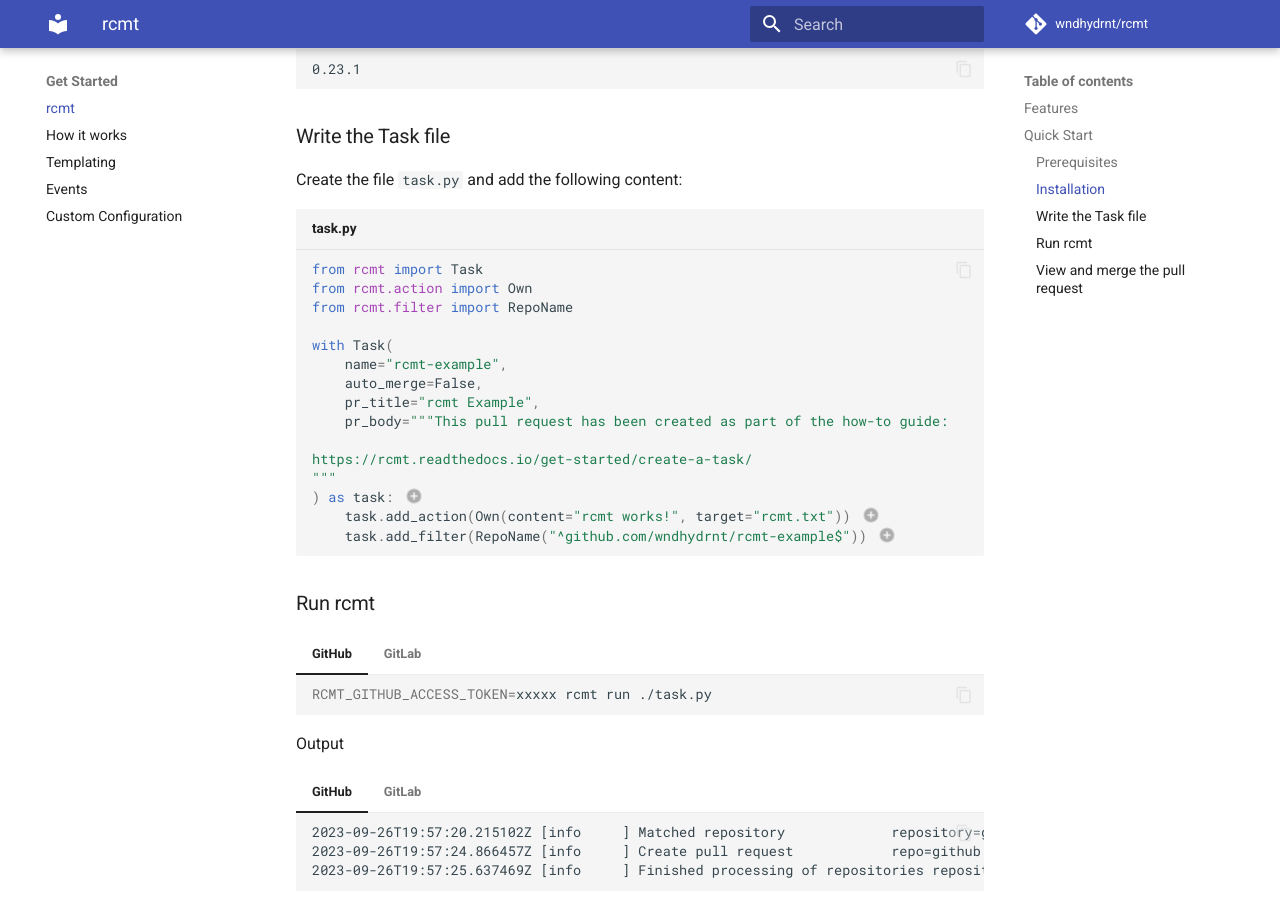
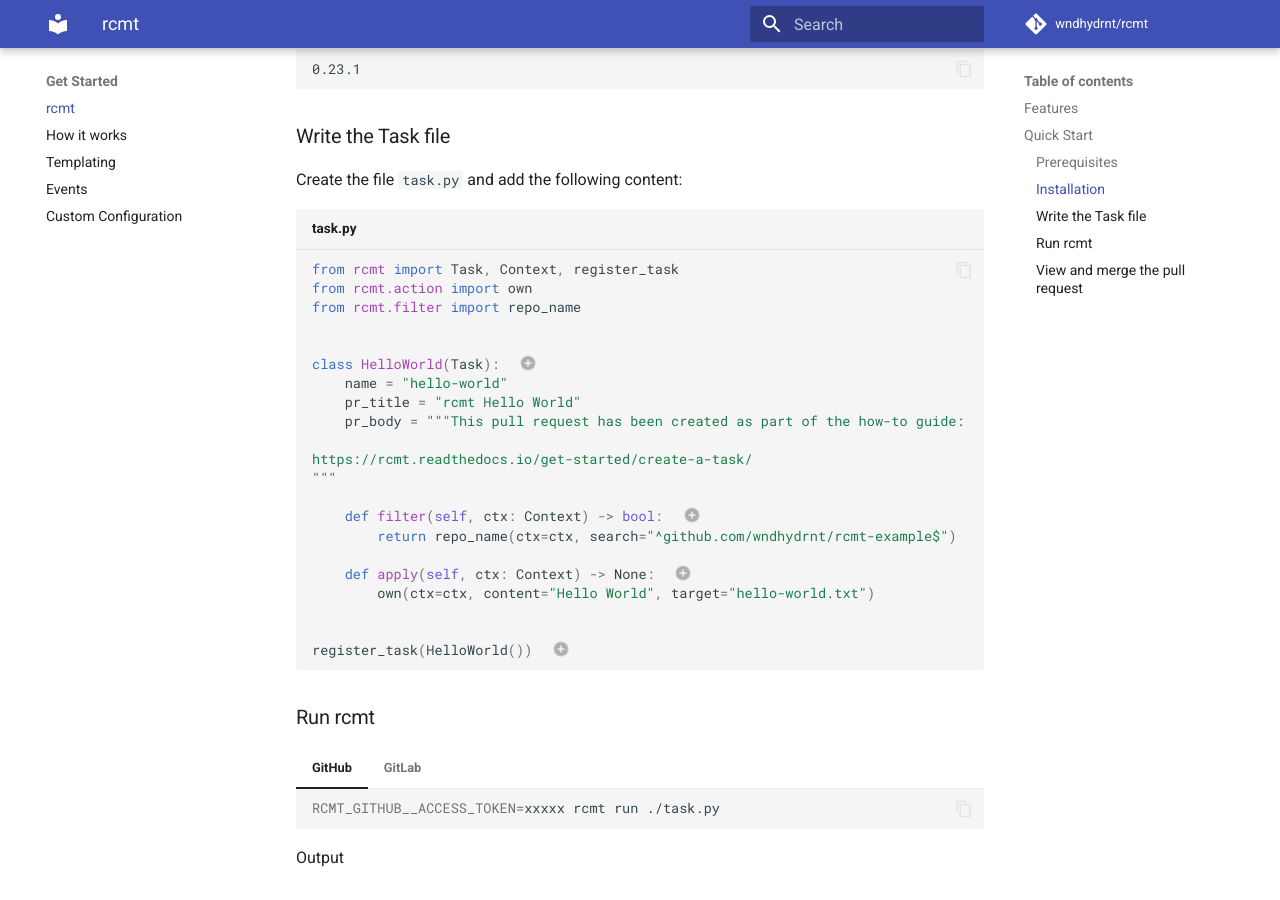
Before and after one commit to wndhydrnt/rcmt, an MkDocs documentation site: the page built from docs/index.md, in a window 1280 px wide and 900 px high, scrolled down 905 px. Built offline with MkDocs 1.6.1 and Material for MkDocs 9.7.7, drawn with Linux system fonts in a browser that asks for light colours; comment, search, counter and statistics services are not loaded.

Commit message:
update documentation

````diff
--- a/docs/examples/templating/task_default.py
+++ b/docs/examples/templating/task_default.py
@@ -1,4 +1,4 @@
-from rcmt import Context, Task
+from rcmt import Context, Task, register_task
 from rcmt.action import seed
 from rcmt.filter import repo_name
 
@@ -23,3 +23,6 @@ class TemplatingWithDefaultVars(Task):
 
     def apply(self, ctx: Context) -> None:
         seed(ctx=ctx, content="Default Templating", target="templating.txt")
+
+
+register_task(TemplatingWithDefaultVars())
--- a/docs/index.md
+++ b/docs/index.md
@@ -39,43 +39,50 @@ Output
 Create the file `task.py` and add the following content:
 
 ```python title="task.py"
-from rcmt import Task
-from rcmt.action import Own
-from rcmt.filter import RepoName
+from rcmt import Task, Context, register_task
+from rcmt.action import own
+from rcmt.filter import repo_name
 
-with Task(
-    name="rcmt-example",
-    auto_merge=False,
-    pr_title="rcmt Example",
-    pr_body="""This pull request has been created as part of the how-to guide:
+
+class HelloWorld(Task):  # (1)!
+    name = "hello-world"
+    pr_title = "rcmt Hello World"
+    pr_body = """This pull request has been created as part of the how-to guide:
 
 https://rcmt.readthedocs.io/get-started/create-a-task/
 """
-) as task: # (1)!
-    task.add_action(Own(content="rcmt works!", target="rcmt.txt")) # (2)!
-    task.add_filter(RepoName("^github.com/wndhydrnt/rcmt-example$")) # (3)!
+
+    def filter(self, ctx: Context) -> bool:  # (2)!
+        return repo_name(ctx=ctx, search="^github.com/wndhydrnt/rcmt-example$")
+
+    def apply(self, ctx: Context) -> None:  # (3)!
+        own(ctx=ctx, content="Hello World", target="hello-world.txt")
+
+
+register_task(HelloWorld())  # (4)!
 ```
 
-1.  A Task bundles Actions and Filters and allows to set extra configuration.
-2.  This adds an Action. Actions modify files in a repository. In this case, the `Own`
-    Action creates the file `rcmt.txt` with the content `rcmt works!`.
-3.  This adds a Filter. Filters allow filtering the repositories to which a Task
-    applies. This can be the name of a repository, like in this example. Other Filters
-    are available that check for the existence of a file in a repository or the content
-    of a file.
+1.  A Task bundles the code that determines which repositories to modify and how to
+    modify them. It is a regular Python class that extends the base class `Task`.
+2.  The `filter` method determines which repositories to modify. It is called by rcmt
+    for each repository.
+3.  The `apply` method contains the code that modifies files in a repository. In this
+    example, the `own` function creates the file `hello-world.txt` with the content
+    `Hello World` in the root of the repository.
+4.  Register the task with rcmt so rcmt knows about it.
 
 ### Run rcmt
 
 === "GitHub"
 
     ```shell
-    RCMT_GITHUB_ACCESS_TOKEN=xxxxx rcmt run ./task.py
+    RCMT_GITHUB__ACCESS_TOKEN=xxxxx rcmt run ./task.py
     ```
 
 === "GitLab"
 
     ```shell
-    RCMT_GITLAB_PRIVATE_TOKEN=xxxxx rcmt run ./task.py
+    RCMT_GITLAB__PRIVATE_TOKEN=xxxxx rcmt run ./task.py
     ```
 
 Output
--- a/mkdocs.yml
+++ b/mkdocs.yml
@@ -13,8 +13,6 @@ nav:
       - examples/simple/index.md
       - examples/load_file/index.md
       - examples/multiple_tasks/index.md
-      - examples/custom_action/index.md
-      - examples/custom_filter/index.md
   - Reference:
       - reference/configuration.md
       - reference/task.md
````
Also changed, not shown: docs/examples/event_handler/task.py (+7 -1 lines), docs/get-started/events.md (+1 -1 lines), docs/reference/actions.md (+0 -11 lines), docs/reference/configuration.md (+1 -1 lines), docs/reference/filters.md (+0 -8 lines), 1 other file.
